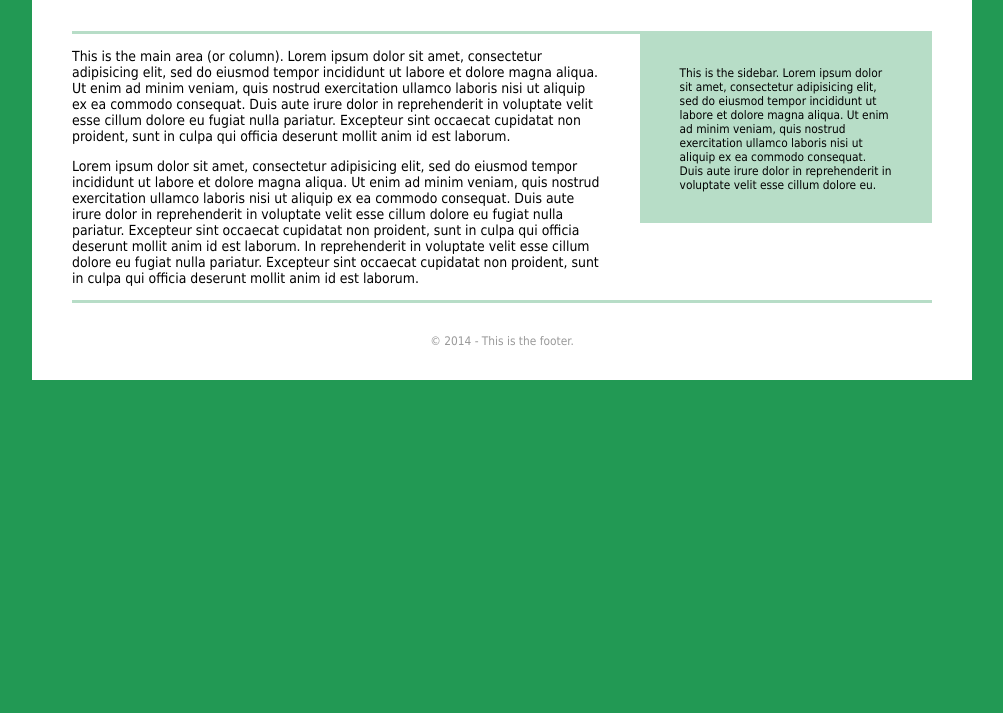
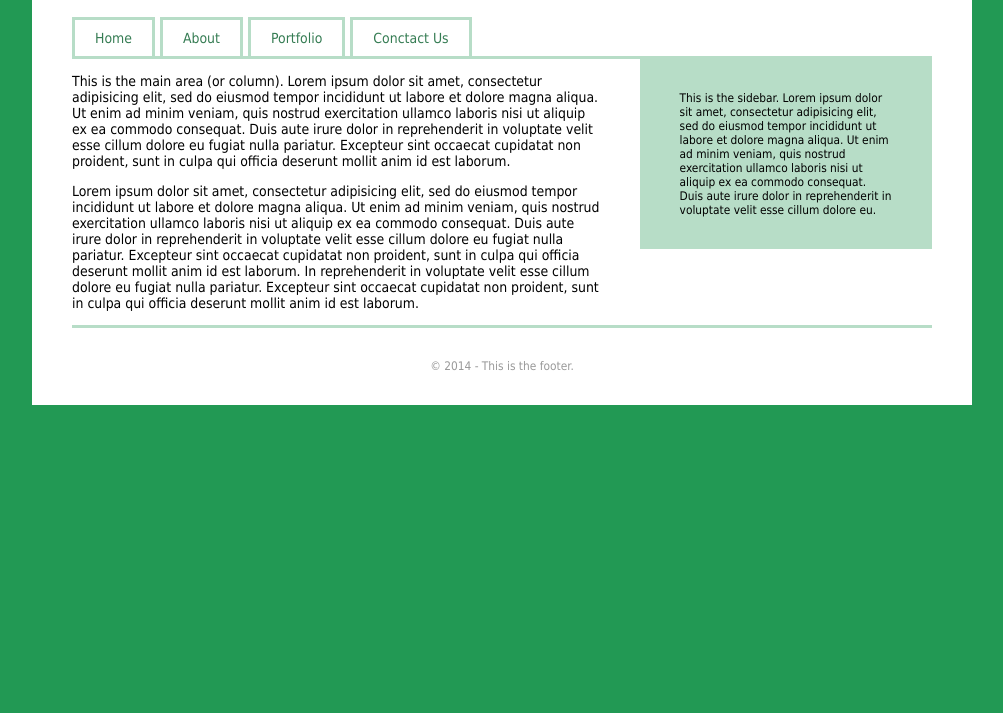
Before and after one commit to viccmedina/curso_html_css, a plain HTML site: page aplicacion_css/index.html in a window 1280 px wide. Shown: the part 87-800 px from the top of the page, without its empty margins (138-1141 px from the left). Drawn offline with Linux system fonts and the light colour scheme.

Commit message:
finalizamos la primera aplicacion de css

```diff
--- a/aplicacion_css/index.html
+++ b/aplicacion_css/index.html
@@ -13,6 +13,15 @@
 			<header>
 				<h1>Website Title</h1>
 				<p>Website slogan included here.</p>
+
+				<nav class="site-nav">
+					<ul class="group">
+						<li><a href="">Home</a></li>
+						<li><a href="">About</a></li>
+						<li><a href="">Portfolio</a></li>
+						<li><a href="">Conctact Us</a></li>
+					</ul>
+				</nav>
 			</header>
 
 			<div class="content-area group">
--- a/aplicacion_css/screen.css
+++ b/aplicacion_css/screen.css
@@ -18,7 +18,6 @@ body {
 
 header {
 	padding-top: 20px;
-	padding-bottom: 20px;
 	color: #357C53;
 }
 
@@ -26,6 +25,34 @@ header h1 {
 	margin: 0;
 	font-weight: normal;
 	font-size: 165%;
+}
+
+.site-nav {
+	margin-top: 20px;
+}
+
+.site-nav ul {
+	margin: 0;
+	padding: 0;
+}
+
+.site-nav li {
+	list-style: none;
+	float: left;
+	margin-right: 5px;
+}
+
+.site-nav a {
+	display:block;
+	color: #357C53;
+	text-decoration: none;
+	padding: 10px 20px;
+	border: 3px solid #B7DDC7;
+	border-bottom: none;
+}
+
+.site-nav a:hover {
+	background-color: #B7DDC7;
 }
 
 .content-area {
```
